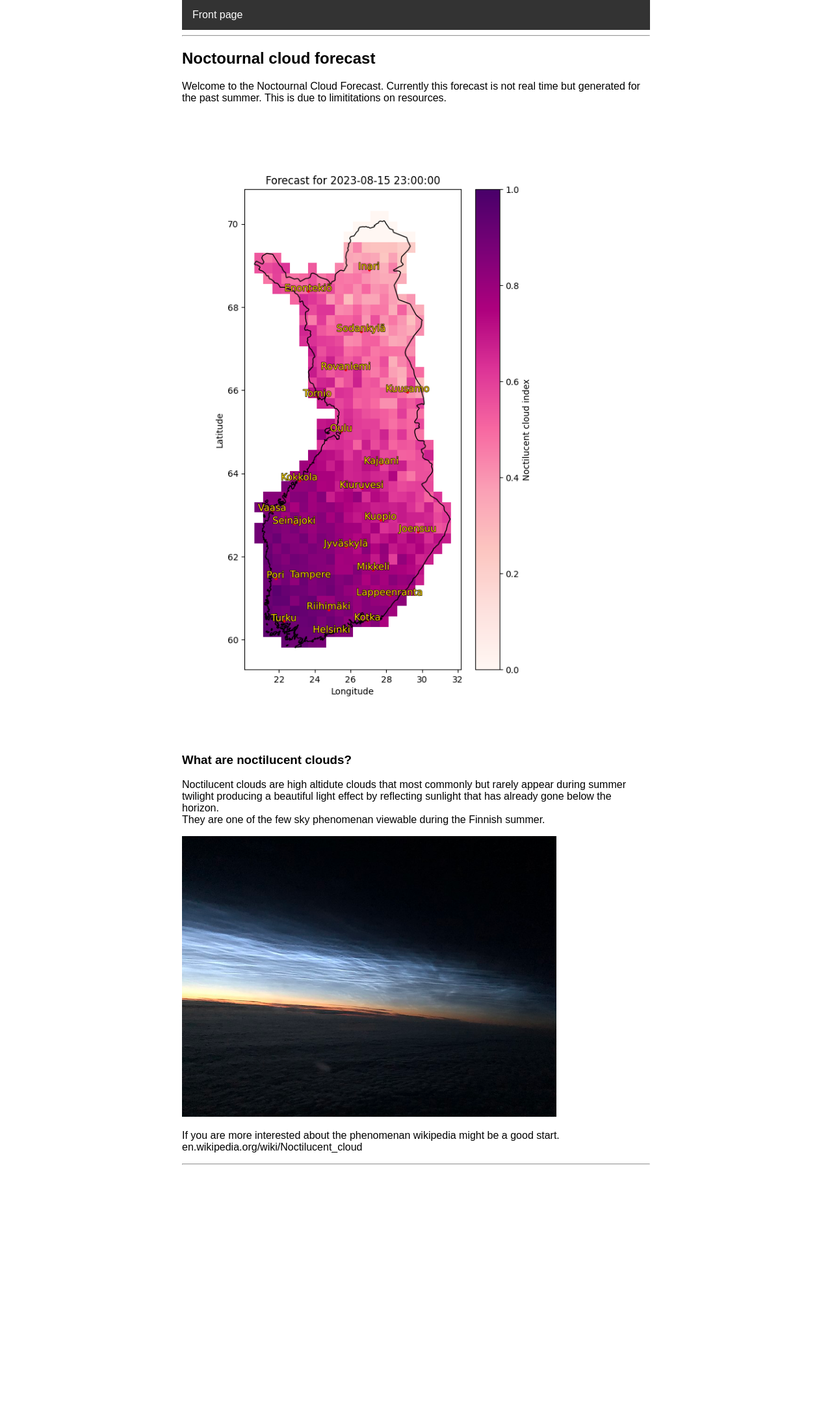
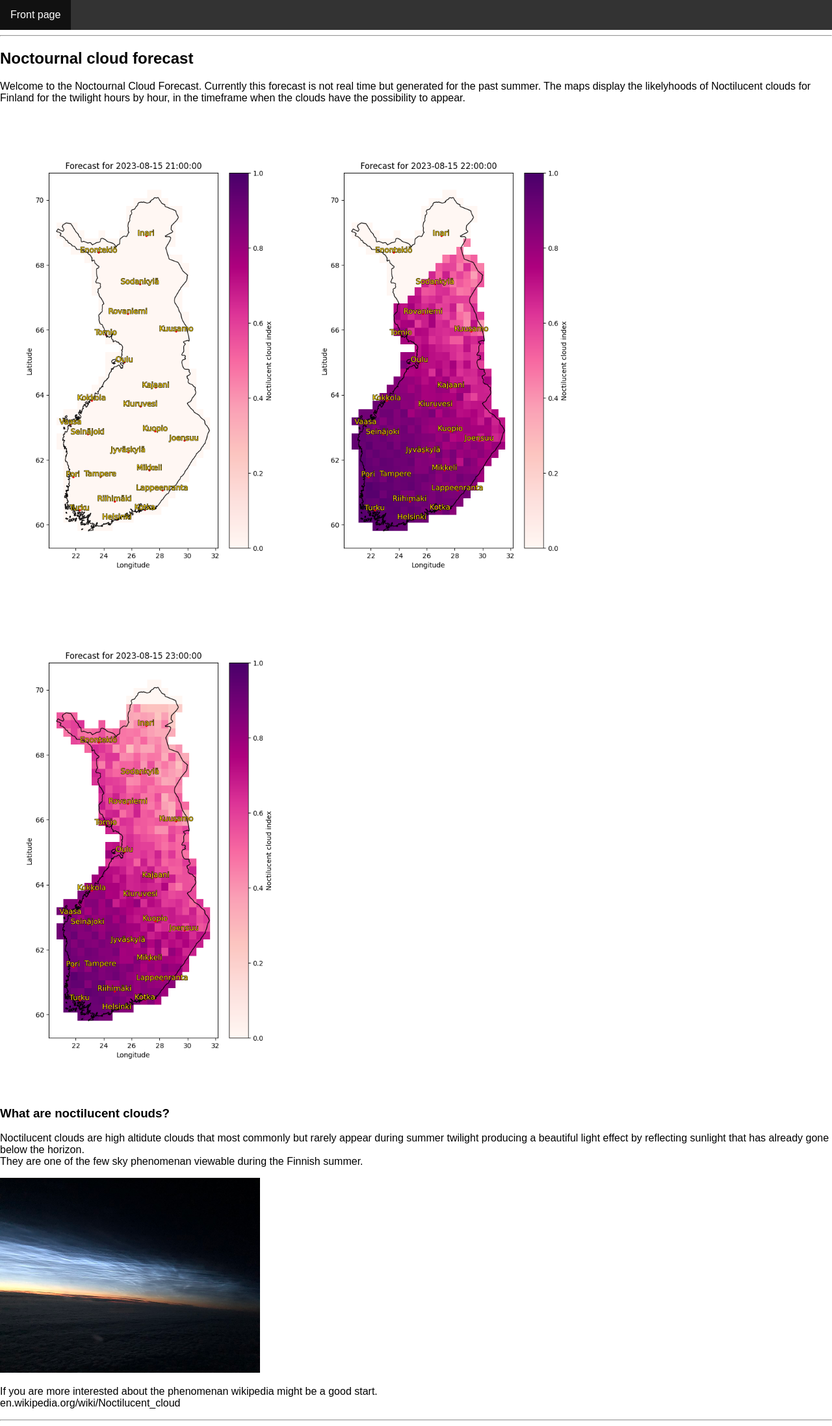
Before and after one commit to ReimKuos/DSP-CloudFinding, a Flask app: page / in a window 1280 px wide. Shown: the whole page at 65% size. Before the commit the page ends 1793 px from the top, so only its background shows below. Run offline with Flask 3, Linux system fonts and the light colour scheme.

Commit message:
Website somewhat finished

```diff
--- a/static/css/main.css
+++ b/static/css/main.css
@@ -1,6 +1,6 @@
 body {
     margin: auto;
-    max-width: 45em;
+    max-width: 90em;
     font-family: 'Arial', 'Helvetica', sans-serif;
 }
 
--- a/templates/index.html
+++ b/templates/index.html
@@ -1,5 +1,5 @@
 <!DOCTYPE html>
-<link rel="stylesheet" href="/static/css/posts.css">
+<link rel="stylesheet" href="/static/css/main.css">
 
 {% extends "layout.html" %}
 {% block title %}Front Page{% endblock %}
@@ -8,10 +8,22 @@
 <h2>Noctournal cloud forecast</h2>
 <p>
     Welcome to the Noctournal Cloud Forecast. Currently this forecast is not real time
-    but generated for the past summer. This is due to limititations on resources.
+    but generated for the past summer. The maps display the likelyhoods of Noctilucent
+    clouds for Finland for the twilight hours by hour, in the timeframe when the clouds
+    have the possibility to appear.
 </p>
-<img src="{{ url_for('static', filename='picture3.png') }}" class="image" />
-
+<img src="{{ url_for('static', filename='picture1.png') }}" class="image"
+        style="object-fit: contain;
+        width: 450px;
+        height: auto;"/>
+<img src="{{ url_for('static', filename='picture2.png') }}" class="image"
+        style="object-fit: contain;
+        width: 450px;
+        height: auto;"/>
+<img src="{{ url_for('static', filename='picture3.png') }}" class="image"
+        style="object-fit: contain;
+        width: 450px;
+        height: auto;"/>
 
 <h3>What are noctilucent clouds?</h3>
 <p>
@@ -19,7 +31,10 @@
     producing a beautiful light effect by reflecting sunlight that has already gone below the horizon. <br>
     They are one of the few sky phenomenan viewable during the Finnish summer.
 </p>
-<img src="{{ url_for('static', filename='High_altitude.jpg') }}" class="image" />
+<img src="{{ url_for('static', filename='High_altitude.jpg') }}" class="image"
+        style="object-fit: contain;
+        width: 400px;
+        height: auto;"/>
 
 <p>
     If you are more interested about the phenomenan wikipedia might be a good start. <br>
```
